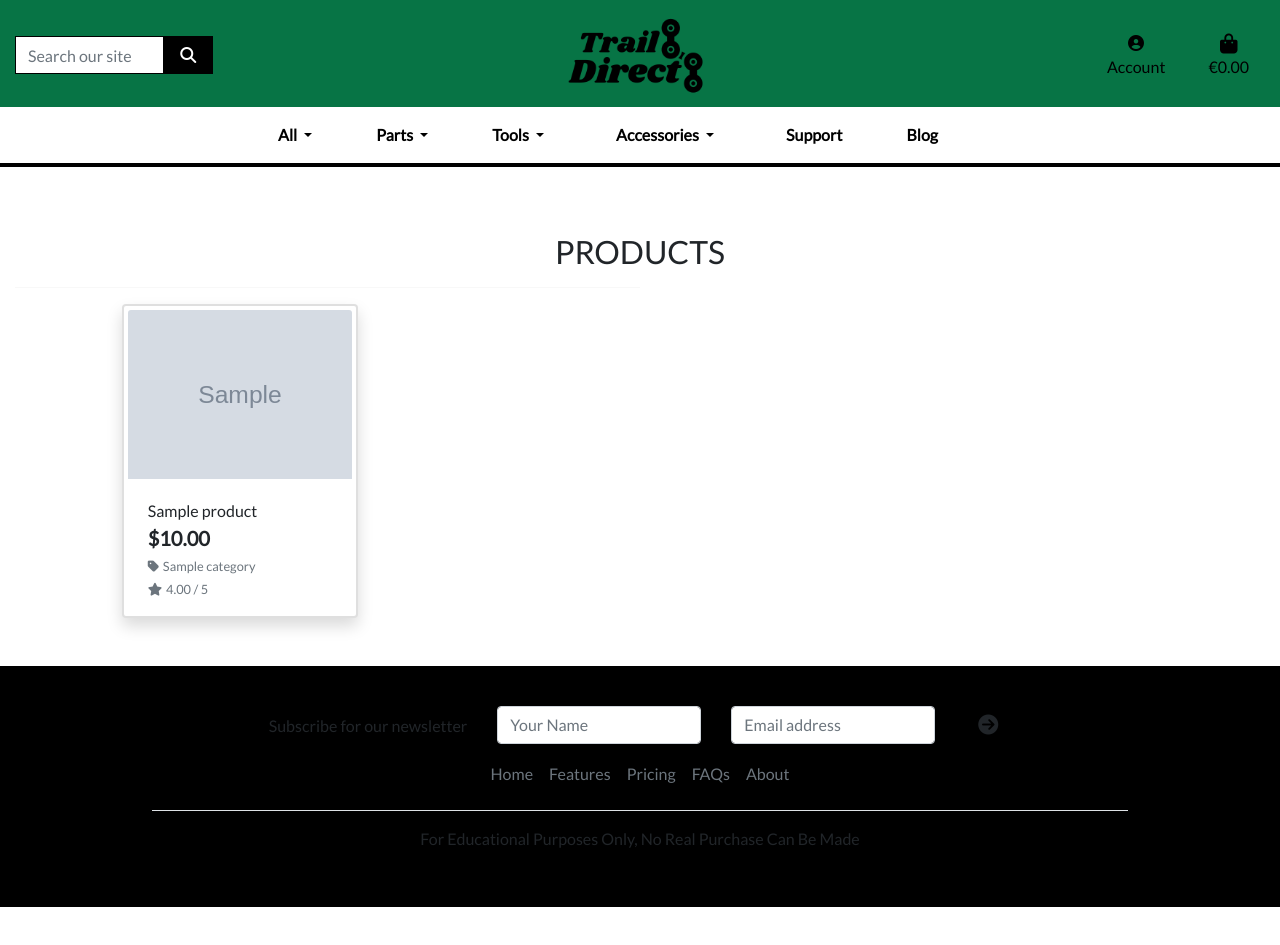
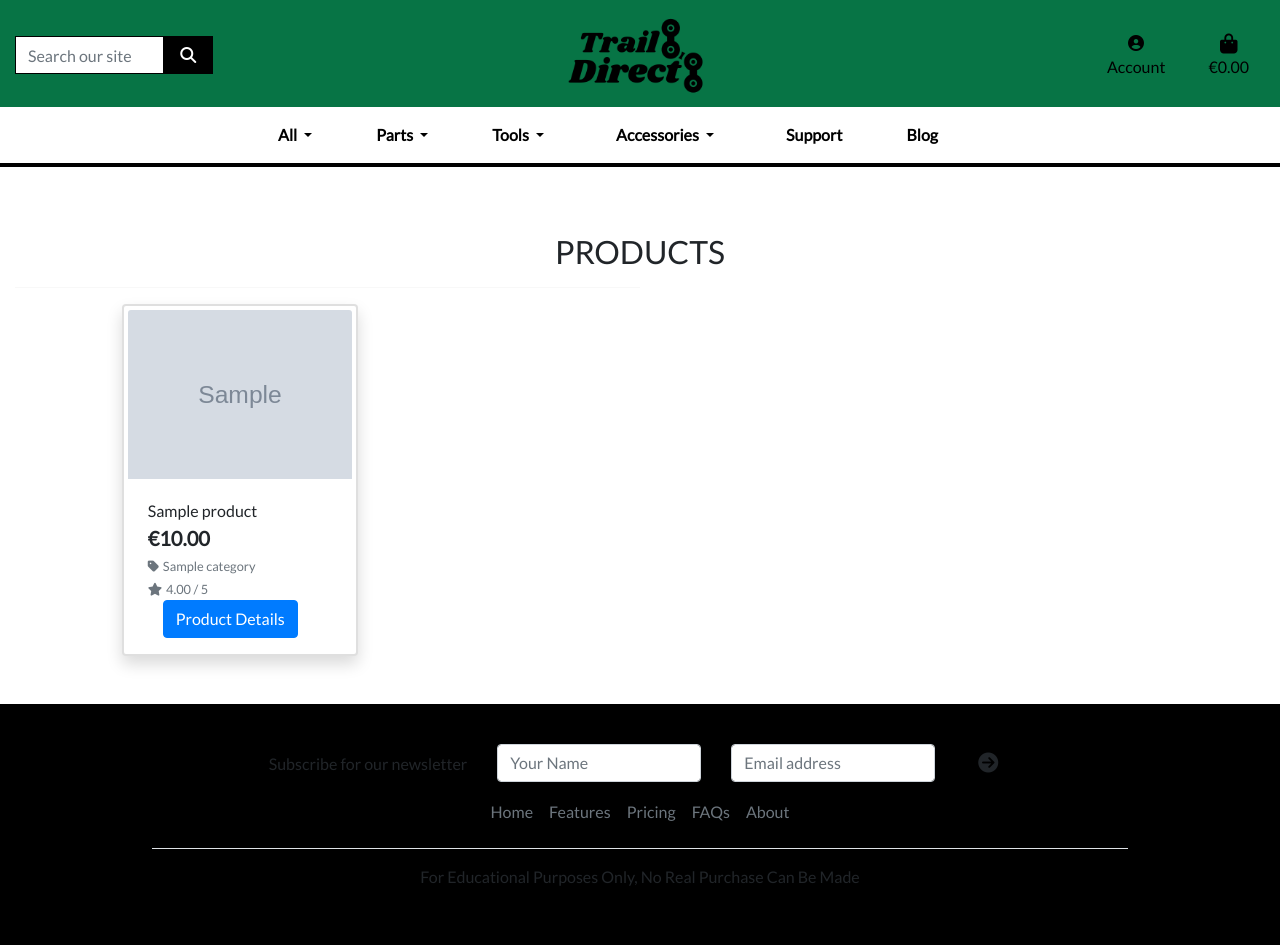
Before and after one commit to lukecdev/Trail-Direct, a Django app: template products/templates/products/products.html in a window 1280 px wide. Before the commit the page ends 907 px from the top, so only its background shows below. Run offline with Django 4.2, Linux system fonts and the light colour scheme; the template is opened without the code that fills it: values that come from a table or form of the project are taken from there, others are empty; tables that the repository leaves empty hold one stand-in row (values such as "Sample post"); grey boxes marked "Sample" are stand-in pictures; parts of the project's set-up code (start-up, migrations or seed data) failed here and were passed over; some libraries are stand-ins or nearby versions.

Commit message:
adding product details button

```diff
--- a/contact/templates/contact/contact-general.html
+++ b/contact/templates/contact/contact-general.html
@@ -16,7 +16,7 @@
                     <button class="btn btn-danger rounded-0" type="submit">Submit form</button>
                 </div>
             </form>
-            <p>Contact placeholder</p>
+
         </div>
     </div>
 </div>
--- a/products/templates/products/products.html
+++ b/products/templates/products/products.html
@@ -43,7 +43,7 @@
                                 <div class="card-footer bg-white pt-0 border-0 text-left">
                                     <div class="row">
                                         <div class="col">
-                                            <p class="lead mb-0 text-left font-weight-bold">${{ product.price }}</p>
+                                            <p class="lead mb-0 text-left font-weight-bold">€{{ product.price }}</p>
 
                                             {% if product.category %}
                                             <p class="small mt-1 mb-0">
@@ -57,6 +57,10 @@
                                             {% else %}
                                                 <small class="text-muted">No Rating</small>
                                             {% endif %}
+                                            <small class="col-2">
+                                                <a href="{% url 'product_detail' product.id %}" class="btn btn-primary">
+                                                    <span class="text">Product Details</span></a>
+                                                </small>
                                             {% if request.user.is_superuser %}
                                                 <small class="ml-4">
                                                     <a class="btn btn-warning mt-2" href="{% url 'edit_product' product.id %}">Edit</a> |
```
